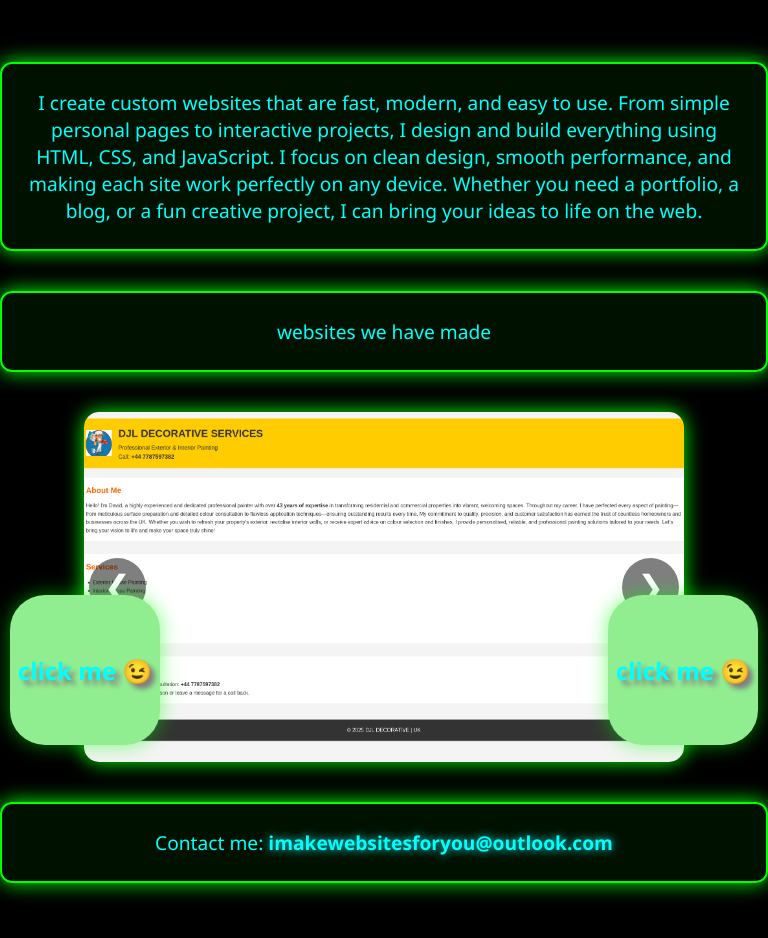
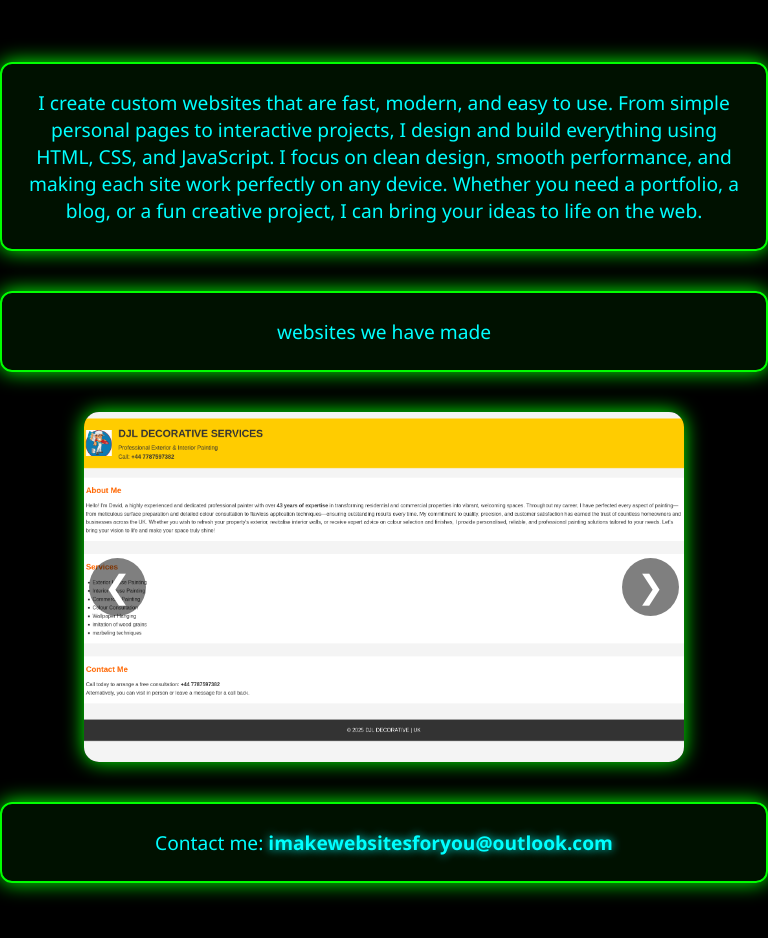
Before and after one commit to ThatGuyCodes605/imakewebsitesforyou, a plain HTML site: page index.html in a window 768 px wide. Shown: the part 230-1168 px from the top of the page. Drawn offline with Linux system fonts and the light colour scheme.

Commit message:
reverted changes

```diff
--- a/index.html
+++ b/index.html
@@ -26,7 +26,7 @@
         I can bring your ideas to life on the web.
       </p>
       <p>websites we have made</p>
-      <div id="myBox"> click me 😉 </div>
+
 
         <div class="slider">
     <div class="slides">
@@ -40,7 +40,7 @@
     <button class="prev">❮</button>
     <button class="next">❯</button>
   </div>
-  <div id="myBox2"> click me 😉 </div>
+
       <p class="contact">
         Contact me:
         <a href="mailto:imakewebsitesforyou@outlook.com">imakewebsitesforyou@outlook.com</a>
--- a/style.css
+++ b/style.css
@@ -296,103 +296,3 @@ button.prev {
 button.next {
   right: 5px;
 }
-
-/* MOBILE-FRIENDLY BOXES */
-/* FIXED POSITION SIDE BOXES - ALWAYS ON SIDES */
-#myBox, #myBox2 {
-  background-color: lightgreen;
-  width: 250px;
-  height: 250px;
-  font-size: 2rem;
-  text-align: center;
-  border-radius: 50px;
-  text-shadow: 5px 5px 5px gray;
-  font-weight: bold;
-  display: flex;
-  justify-content: center;
-  align-items: center;
-  position: fixed; /* Changed to fixed */
-  top: 50%;
-  transform: translateY(-50%);
-  z-index: 1000;
-  cursor: pointer;
-  transition: all 0.3s ease;
-  box-shadow: 0 0 20px rgba(0, 255, 0, 0.5);
-}
-
-/* Position boxes on sides for all screens */
-#myBox {
-  left: 20px;
-}
-
-#myBox2 {
-  right: 20px;
-}
-
-/* Mobile - smaller but still on sides */
-@media (max-width: 1023px) {
-  #myBox, #myBox2 {
-    width: 100px; /* Smaller for mobile */
-    height: 100px;
-    font-size: 1rem;
-    border-radius: 25px;
-    /* Keep fixed positioning and side placement */
-    position: absolute;
-    top: 50%;
-    transform: translateY(-50%);
-    margin: 0; /* Remove auto margins */
-  }
-
-  #myBox {
-    left: 10px;
-    right: auto; /* Ensure it stays on left */
-  }
-
-  #myBox2 {
-    right: 10px;
-    left: auto; /* Ensure it stays on right */
-  }
-}
-
-/* Tablet */
-@media (min-width: 768px) and (max-width: 1023px) {
-  #myBox, #myBox2 {
-    margin-top: 500px;
-    width: 150px;
-    height: 150px;
-    font-size: 1.5rem;
-    border-radius: 35px;
-  }
-}
-
-/* Large Desktop */
-@media (min-width: 1440px) {
-  #myBox, #myBox2 {
-    width: 300px;
-    height: 300px;
-    font-size: 2.5rem;
-  }
-
-  #myBox {
-    left: 40px;
-  }
-
-  #myBox2 {
-    right: 40px;
-  }
-}
-
-/* Hover effects for non-touch devices */
-@media (hover: hover) {
-  #myBox:hover, #myBox2:hover {
-    transform: translateY(-50%) scale(1.1);
-    box-shadow: 0 0 30px rgba(0, 255, 0, 0.8);
-    background-color: #80e080;
-  }
-}
-
-/* Active/tap state for all devices */
-#myBox:active, #myBox2:active {
-  transform: translateY(-50%) scale(0.95);
-  box-shadow: 0 0 10px rgba(0, 255, 0, 0.3);
-}
```
